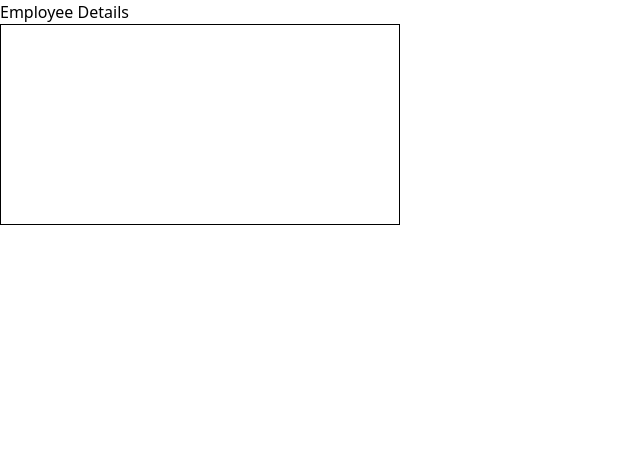
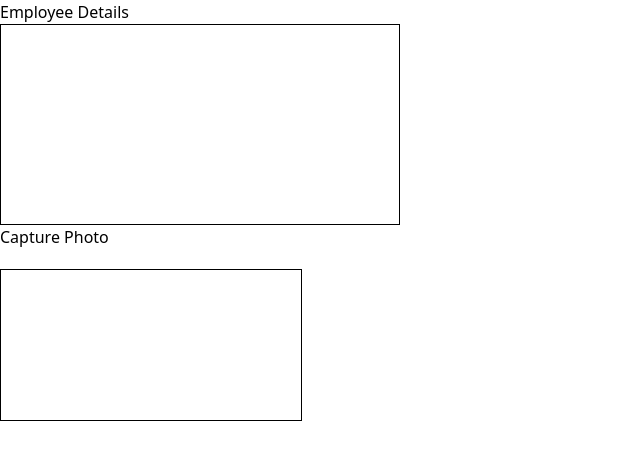
Before and after one commit to Varshith1015/Jotish, a React (Vite) app: page /details/1 in a window 1280 px wide. Shown: the top 460 px of the page, without its empty margins (0-640 px from the left). Built offline with nearby package versions, Linux system fonts and the light colour scheme; no server answers; sample sign-in values are in the browser's storage.

Commit message:
capture image from video using canvas

```diff
--- a/src/pages/Details/DetailsPage.tsx
+++ b/src/pages/Details/DetailsPage.tsx
@@ -1,9 +1,10 @@
 import { useEffect, useRef } from "react";
-
 
 export default function DetailsPage(){
 
     const videoRef = useRef<HTMLVideoElement | null>(null);
+    const canvasRef = useRef<HTMLCanvasElement | null>(null);
+    const streamRef = useRef<MediaStream | null>(null);
 
     useEffect(() => {
         const startCamera = async () => {
@@ -11,6 +12,8 @@ export default function DetailsPage(){
                 const stream = await navigator.mediaDevices.getUserMedia({
                     video: true
                 });
+
+                streamRef.current = stream;
 
                 if (videoRef.current) {
                     videoRef.current.srcObject = stream;
@@ -21,7 +24,41 @@ export default function DetailsPage(){
         };
 
         startCamera();
+
+        // ✅ CLEANUP
+        return () => {
+            if (streamRef.current) {
+                streamRef.current.getTracks().forEach(track => track.stop());
+            }
+        };
     }, []);
+
+
+   const handleCapture = () => {
+        if (!videoRef.current || !canvasRef.current) return;
+
+        const video = videoRef.current;
+        const canvas = canvasRef.current;
+
+        if (video.videoWidth === 0 || video.videoHeight === 0) return;
+
+        const context = canvas.getContext("2d");
+        if (!context) return;
+
+        canvas.width = video.videoWidth;
+        canvas.height = video.videoHeight;
+
+        context.drawImage(video, 0, 0, canvas.width, canvas.height);
+
+        // ✅ STOP CAMERA AFTER CAPTURE
+        if (streamRef.current) {
+            streamRef.current.getTracks().forEach(track => track.stop());
+        }
+    };
+
+
+
+
 
     return(
         <div>
@@ -32,6 +69,16 @@ export default function DetailsPage(){
                 playsInline
                 style={{ width: "400px", border: "1px solid black" }}
             />
+            <button onClick={handleCapture}>
+                Capture Photo
+            </button>
+
+            <canvas
+                ref={canvasRef}
+                style={{ marginTop: "20px", border: "1px solid black" }}
+            />
+
+
         </div>
     )
 };
```
Lines whose indentation alone changed are shown as unchanged.
